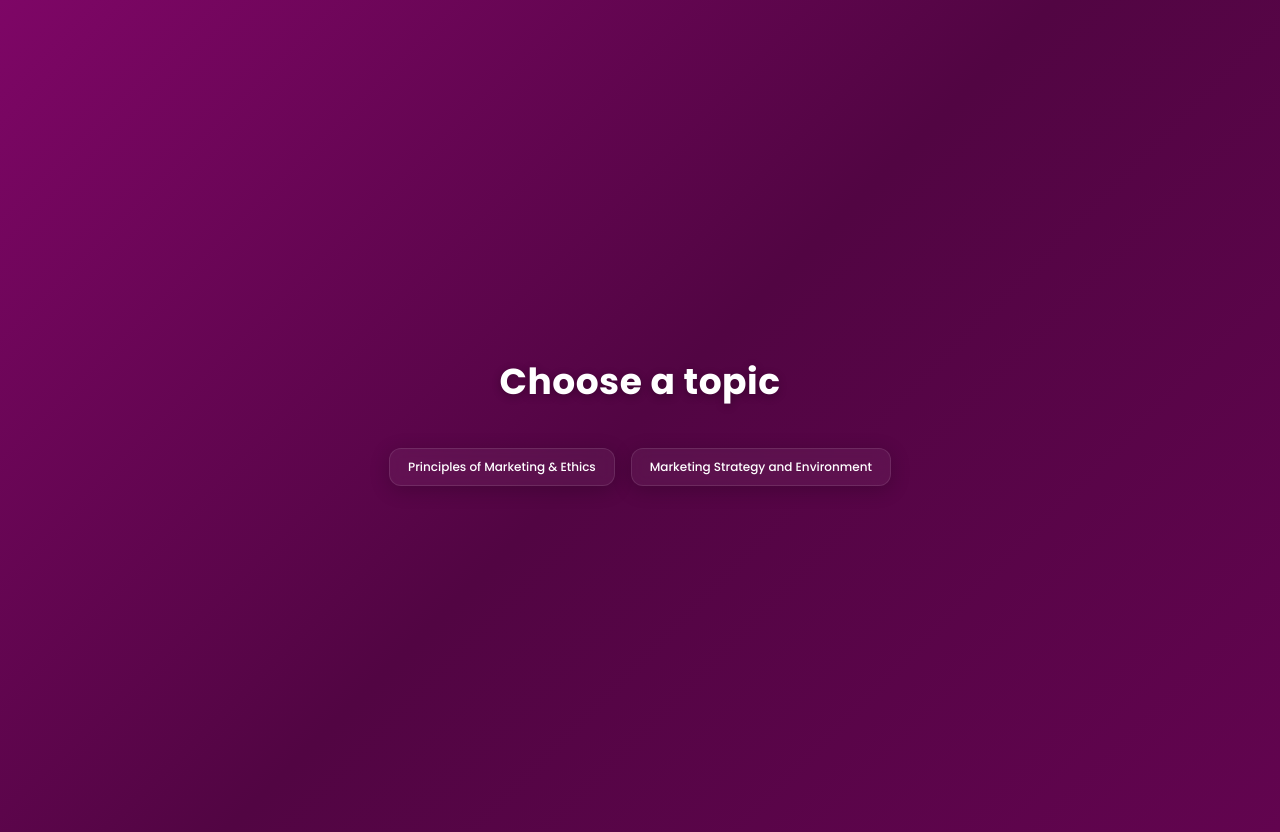
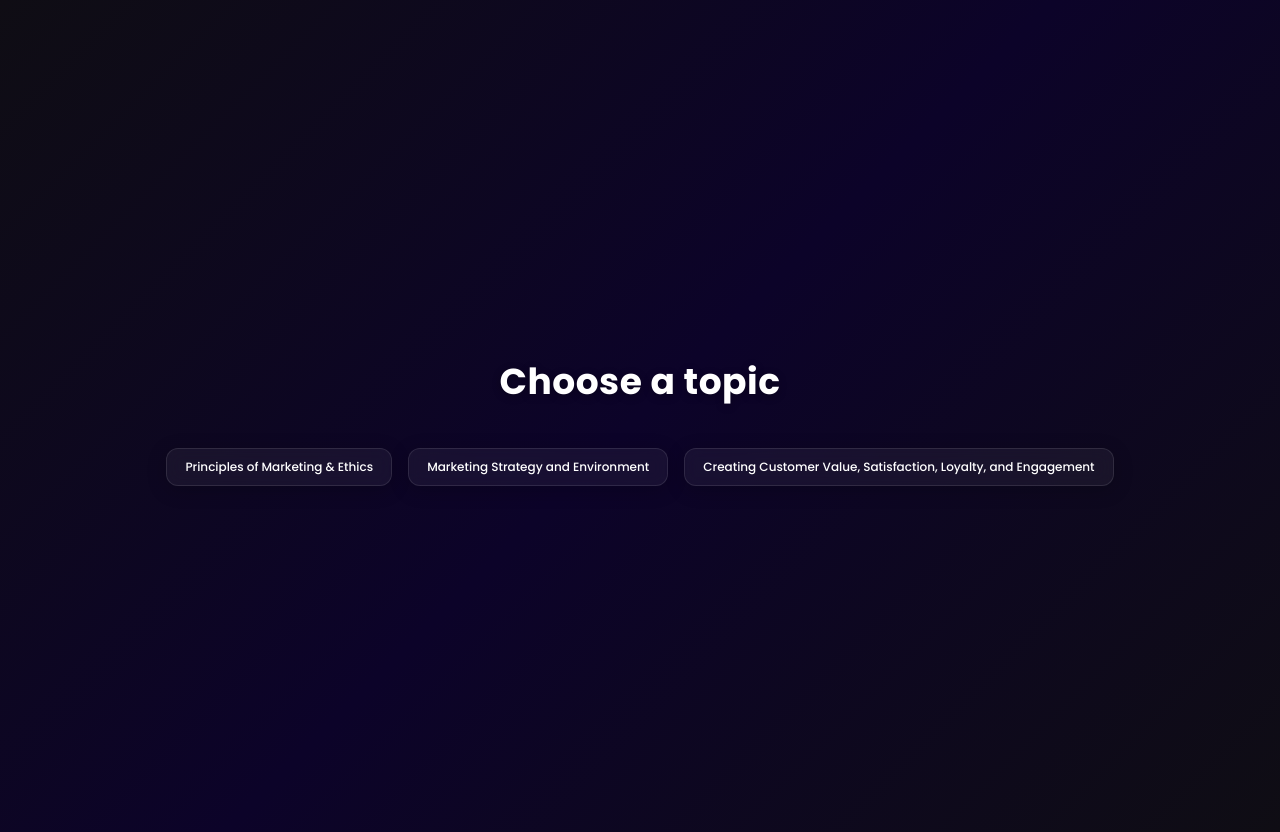
Before and after one commit to osterowsky/innovation-mgt, a React (Vite) app: page / in a window 1280 px wide. Built offline with nearby package versions, Linux system fonts and the light colour scheme.

Commit message:
feature: topic 3 added

```diff
--- a/src/App.tsx
+++ b/src/App.tsx
@@ -4,7 +4,8 @@ import QuestionModel from './components/QuestionModel'
 
 const TOPICS = [
   'Principles of Marketing & Ethics',
-  'Marketing Strategy and Environment'
+  'Marketing Strategy and Environment',
+  'Creating Customer Value, Satisfaction, Loyalty, and Engagement'
 ]
 
 export default function App() {
--- a/src/index.css
+++ b/src/index.css
@@ -5,7 +5,7 @@
 
   color-scheme: light dark;
   color: rgba(255, 255, 255, 0.87);
-  background: linear-gradient(135deg, #7e0666, #520543, #62044f);
+  background: linear-gradient(135deg, #0f0d14, #0c0329, #0f0d14);
 
   font-synthesis: none;
   text-rendering: optimizeLegibility;
```
Also changed, not shown: 1 other file (tests, documents, lock files or other folders).
